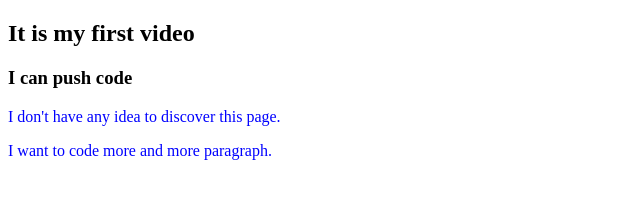
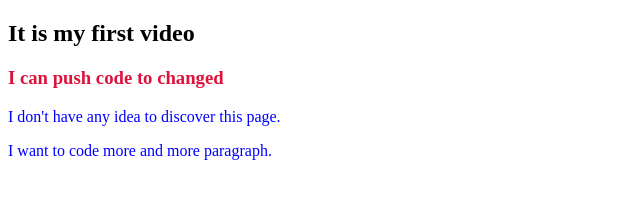
Before and after one commit to pritiproject/my-third-repo, a plain HTML site: page index.html in a window 1280 px wide. Shown: the whole page, without its empty margins (0-640 px from the left). Drawn offline with Linux system fonts and the light colour scheme.

Commit message:
changed added

```diff
--- a/index.html
+++ b/index.html
@@ -9,7 +9,7 @@
 </head>
 <body>
  <h2>It is my first video</h2>
- <h3>I can push code</h3>
+ <h3>I can push code to changed</h3>
  <p>I don't have any idea to discover this page.</p>
  <p>I want to code more  and more paragraph. </p>
 </body>
--- a/style.css
+++ b/style.css
@@ -1,3 +1,6 @@
 p{
   color:blue;
 }
+h3{
+  color:crimson;
+}
```
